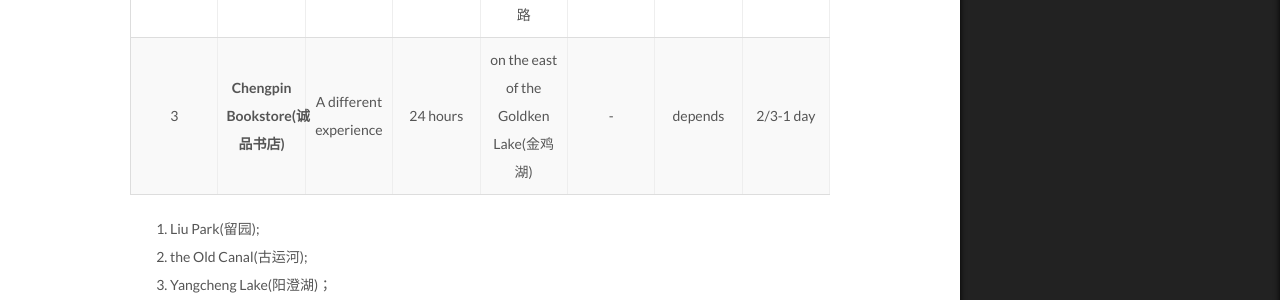
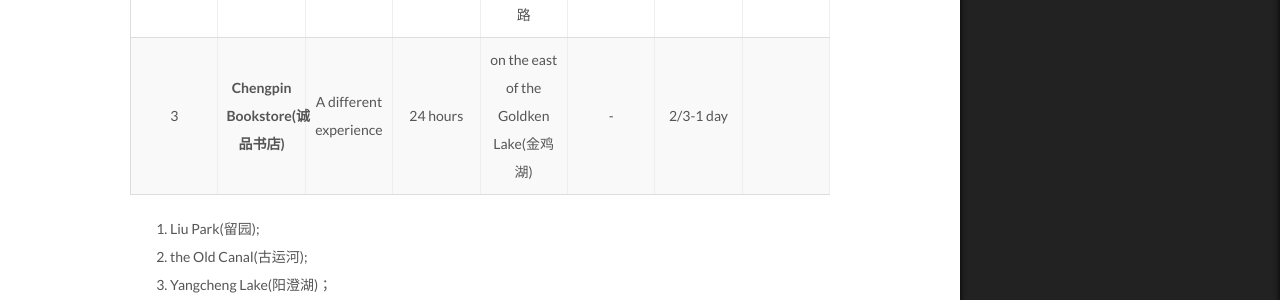
Before and after one commit to guannnni/2018, a Jekyll site: the page built from _posts/2018-05-15- Tips-for-Suzhou.md, in a window 1280 px wide and 1400 px high, scrolled down 1003 px. Shown: the part 150-450 px from the top of the window. Built offline with Jekyll 4.4.1, drawn with Linux system fonts in a browser that asks for light colours.

Commit message:
Update 2018-05-15- Tips-for-Suzhou.md

```diff
--- a/_posts/2018-05-15- Tips-for-Suzhou.md
+++ b/_posts/2018-05-15- Tips-for-Suzhou.md
@@ -22,7 +22,7 @@ a glimpse before traveling
  |:--:|:----:|:----:| :-----:|:---:|:---:|:---:|:---:|
  |1|**Suzhou Museum (苏州博物馆)**|no reasons|Tues~Sun 9am~17pm|东北街204号|at least 1 day in advance<br> [[booking link](http://www.szmuseum.com/#page1)]|-|2-3 hours|
  |2|**Pingjiang St.(平江路)**|foods and folk-custom| always|bus-平江路;<br>underground-相门/临顿路|-|depends|3-4 hours|
- |3|**Chengpin Bookstore(诚品书店)**|A different experience| 24 hours |on the east of the Goldken Lake(金鸡湖)|-|depends|2/3-1 day|
+ |3|**Chengpin Bookstore(诚品书店)**|A different experience| 24 hours |on the east of the Goldken Lake(金鸡湖)|-|2/3-1 day|
 
  4. Liu Park(留园);
  5. the Old Canal(古运河);
```
